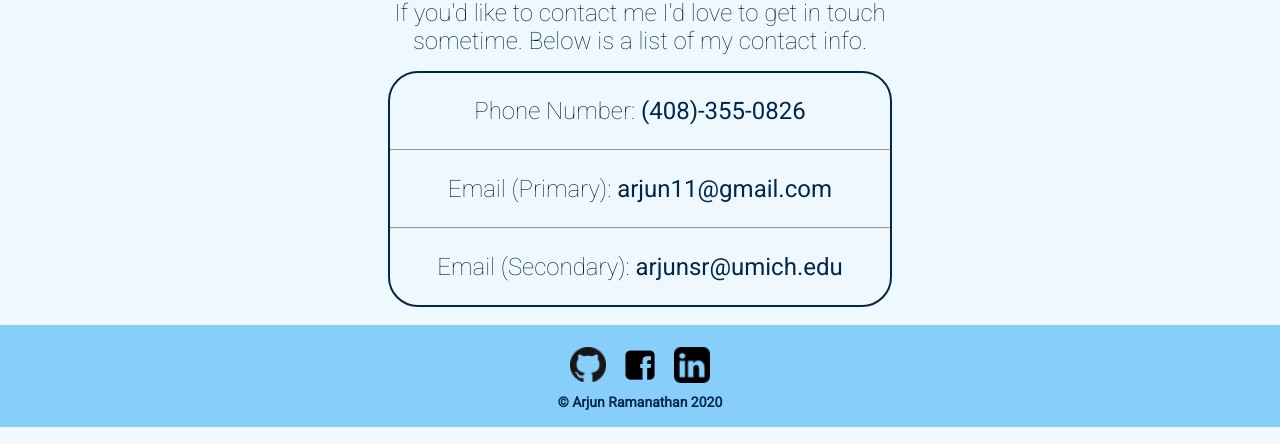
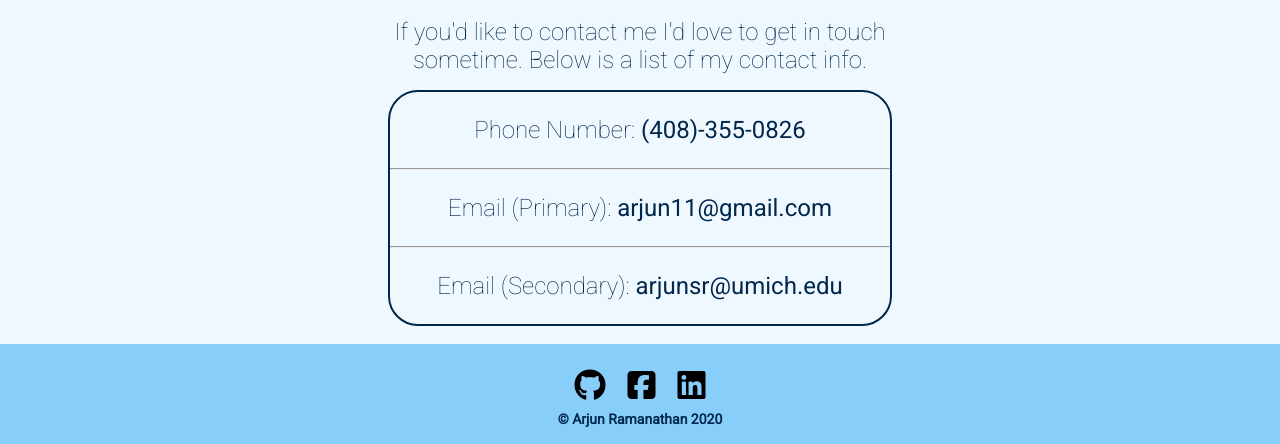
Before and after one commit to arjunsr1/arjunramanathan, a Flask app: page /contact/ in a window 1280 px wide. Shown: the part 511-955 px from the top of the page. Run offline with Flask 2, Linux system fonts and the light colour scheme; some libraries are stand-ins or nearby versions; some web fonts are replaced.

Commit message:
Changed up fonts and added font awesome

```diff
--- a/static/styles.css
+++ b/static/styles.css
@@ -50,9 +50,16 @@
     padding-bottom: 16px;
     margin: 0px;
 }
+.footer_list:hover {
+    background-color: #B0E0E6;
+}
 .footer_elem {
     height: 36px;
     width: 36px;
+    color: black;
+}
+.footer_list {
+    border: 3px solid #87CEFA;
 }
 .header_element {
     color: #00274C;
@@ -67,6 +74,7 @@
 .header_list {
     border: 3px solid #87CEFA;
     border-radius: 25px;
+    font-size: xx-large;
 }
 .header_list:hover{
     background-color: #B0E0E6;
@@ -84,7 +92,6 @@
 }
 .main_page_box {
     border-radius: 30px;
-    /* border: 2px solid #00274C; */
     padding: 8px;
     max-height: 200px;
     max-width: 550px;
@@ -94,10 +101,10 @@
     font-weight: 400;
     color: #00274C;
     text-align: right;
+    font-size: x-large;
 }
 .personal_intro_box {
     border-radius: 30px;
-    /* border: 2px solid #00274C; */
     padding: 8px;
     max-width: 425px;
 }
@@ -106,6 +113,7 @@
     font-weight: 400;
     color: #00274C;
     text-align: left;
+    font-size: x-large;
 }
 .personal_intro_body {
     font-family: 'Roboto';
@@ -120,7 +128,6 @@
     max-height: 100%;
 }
 .personal_img_box{
-    /* border: 2px solid #00274C; */
     height: 400px;
     margin-left: 16px;
     margin-top: 0px;
--- a/templates/contact.html
+++ b/templates/contact.html
@@ -5,6 +5,7 @@
         <meta name="description" content="Arjun's Personal Website">
         <meta name="author" content="Arjun Ramanathan">
         <title>Arjun S. Ramanathan</title>
+        <script src="https://kit.fontawesome.com/1cc309f2bb.js" crossorigin="anonymous"></script>
         <link rel="stylesheet" href="{{ url_for('static', filename='styles.css') }}" type="text/css">
         <div class="header_bar">
             <ul>
@@ -63,20 +64,20 @@
         <script type="text/javascript" src="/static/funcs.js"></script>
         <footer>
             <div class="footer">
-                <ul class="acenter">
-                    <li>
+                <ul>
+                    <li class="footer_list">
                         <a href='https://github.com/arjunsr1/'>
-                            <img class="footer_elem" src="/static/logos/GitHub-Mark-32px.png"/>
+                            <i class="fab fa-github fa-2x" style="color: black"></i>
                         </a>
                     </li>
-                    <li>
+                    <li class="footer_list">
                         <a href="https://www.facebook.com/arjunramanathan2/">
-                            <img class="footer_elem" src="/static/logos/fb_black_transparent.png"/>
+                            <i class="fab fa-facebook-square fa-2x" style="color: black"></i>
                         </a>
                     </li>
-                    <li>
+                    <li class="footer_list">
                         <a href="https://www.linkedin.com/in/arjun-ramanathan-176b83153/">
-                            <img class="footer_elem" src="/static/logos/linkedin-sign.png"/>
+                            <i class="fab fa-linkedin fa-2x" style="color: black"></i>
                         </a>
                     </li>
                 </ul>
```
Also changed, not shown: templates/index.html (+8 -7 lines), templates/photos.html (+8 -7 lines), static/logos/GitHub-Mark-32px.png (deleted), static/logos/fb_black_transparent.png (deleted), static/logos/fb_blue_transparent.png (deleted), static/logos/linkedin-sign.png (deleted).
